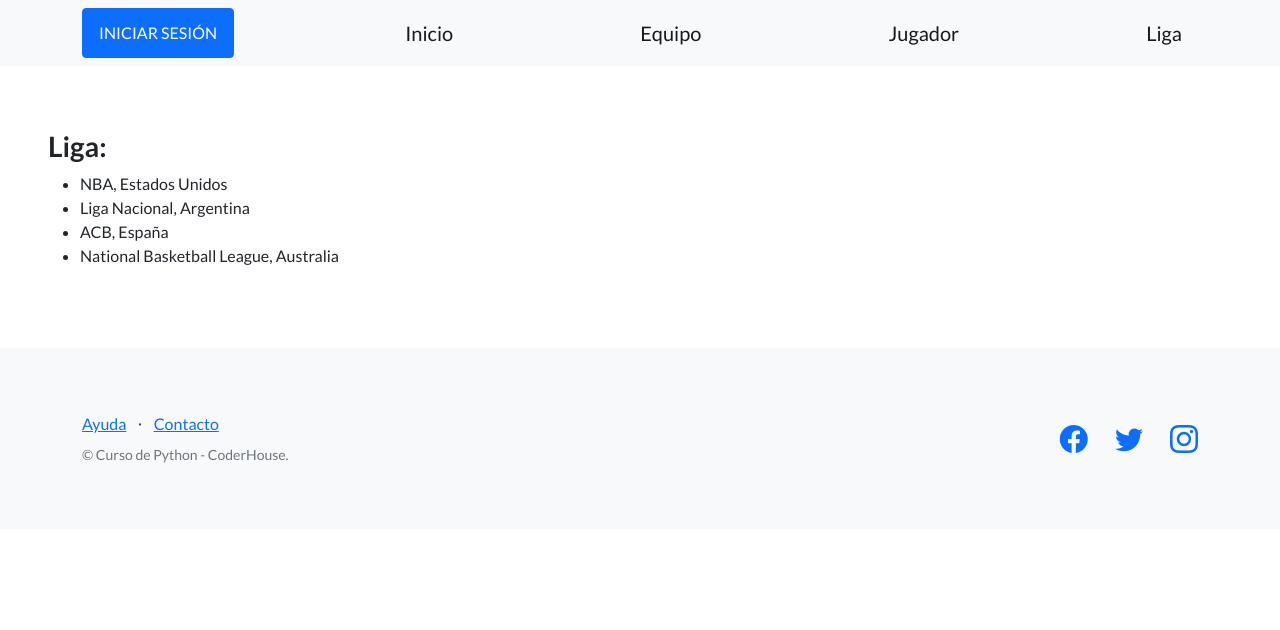
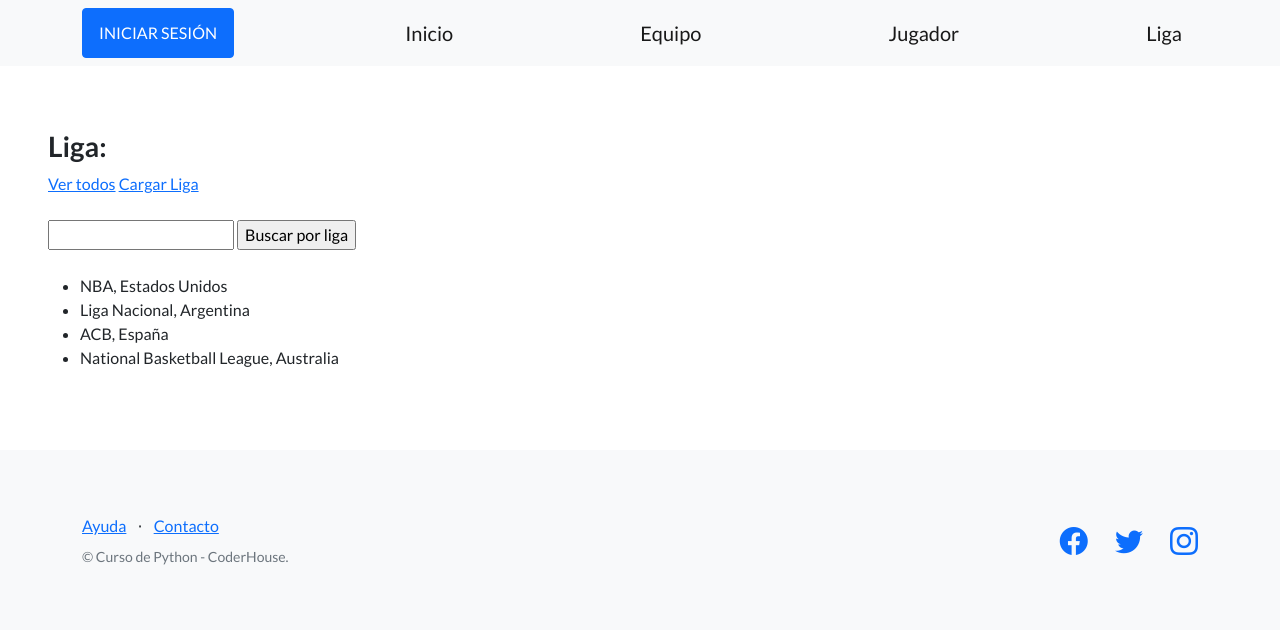
Before and after one commit to nicozale5/Pre_entrega_3, a Django app: page /control/liga/ in a window 1280 px wide. Shown: the top 630 px of the page. Run offline with Django 4.2, Linux system fonts and the light colour scheme; data comes from the database, SQL or seed files in the repository; some libraries are stand-ins or nearby versions.

Commit message:
Se crea filtro para busqueda en campo Liga por País

```diff
--- a/Proyecto_Coderhouse/control/templates/control/listar_jugador.html
+++ b/Proyecto_Coderhouse/control/templates/control/listar_jugador.html
@@ -5,7 +5,7 @@ Mundo Basket - Jugadores
 {% endblock titulo %}
 
 {% block contenido %}
-    <h3>Jugadores:</h3>
+<h3>Jugadores:</h3>
     <ul>
     {% for jugador in jugador %}
       <li>
--- a/Proyecto_Coderhouse/control/templates/control/listar_liga.html
+++ b/Proyecto_Coderhouse/control/templates/control/listar_liga.html
@@ -6,6 +6,15 @@ Mundo Basket - Liga
 
 {% block contenido %}
 <h3>Liga:</h3>
+<a href="{% url 'cargar_liga' %}">Ver todos</a>
+<a href="{% url 'cargar_liga' %}">Cargar Liga</a>
+<br><br>
+<form action="{% url 'buscar_liga' %}" method="post">
+    {% csrf_token %}
+    <input type="text" name="busqueda">
+    <input type="submit" value="Buscar por liga">
+</form>
+<br>
 <ul>
     {% for liga in liga %}
     <li>
--- a/Proyecto_Coderhouse/control/urls.py
+++ b/Proyecto_Coderhouse/control/urls.py
@@ -1,7 +1,7 @@
 from django.contrib import admin
 from django.urls import path
 
-from control.views import (listar_jugador,listar_equipo,listar_liga,cargar_liga)
+from control.views import (listar_jugador,listar_equipo,listar_liga,cargar_liga,buscar_liga)
 
 
 # Urls De Inicio
@@ -11,4 +11,5 @@ urlpatterns = [
    path("equipo/",listar_equipo,name="Equipo"),
    path("liga/",listar_liga,name="Liga"),
    path("cargar-liga/",cargar_liga, name="cargar_liga"),
+   path("buscar-liga/",buscar_liga, name="buscar_liga"),
 ]
--- a/Proyecto_Coderhouse/control/views.py
+++ b/Proyecto_Coderhouse/control/views.py
@@ -62,24 +62,19 @@ def cargar_liga(request):
     )
     return http_response
 
-"""
-def buscar_cursos(request):
-   if request.method == "POST":
+
+def buscar_liga(request):
+    if request.method == "POST":
         data = request.POST
         busqueda = data["busqueda"]
-        # Filtro simple
-        cursos = Curso.objects.filter(comision__contains=busqueda)
-        # Ejemplo filtro avanzado
-        # cursos = Curso.objects.filter(
-        #     Q(nombre=busqueda) | Q(comision__contains=busqueda)
-        # )
+
+        liga = Liga.objects.filter(pais__contains=busqueda)
         contexto = {
-            "cursos": cursos,
+            "liga": liga,
         }
         http_response = render(
             request=request,
-            template_name='control_estudios/lista_cursos.html',
+            template_name='control/listar_liga.html',
             context=contexto,
-        )
-        return http_response
-"""
+    )
+    return http_response
```
